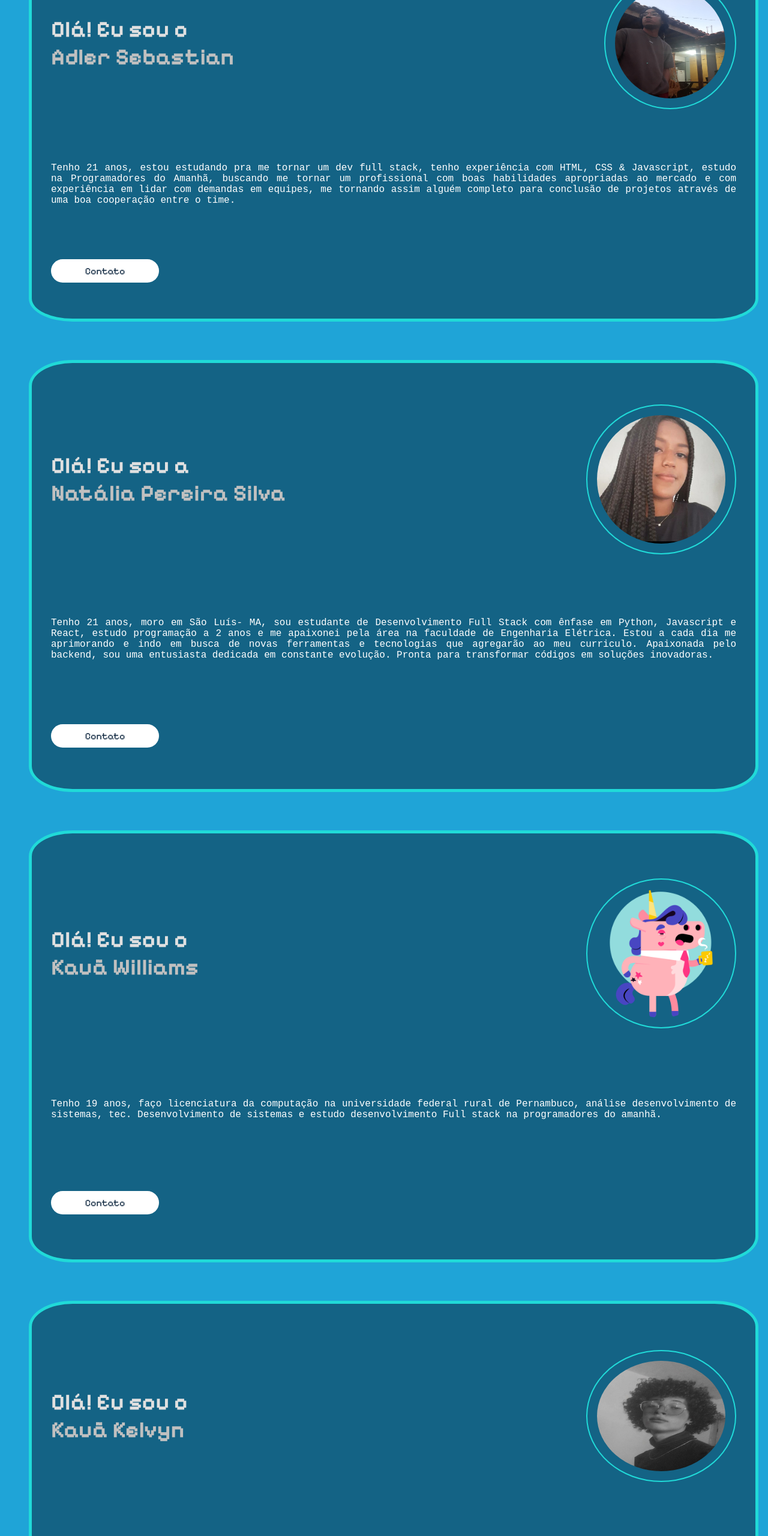
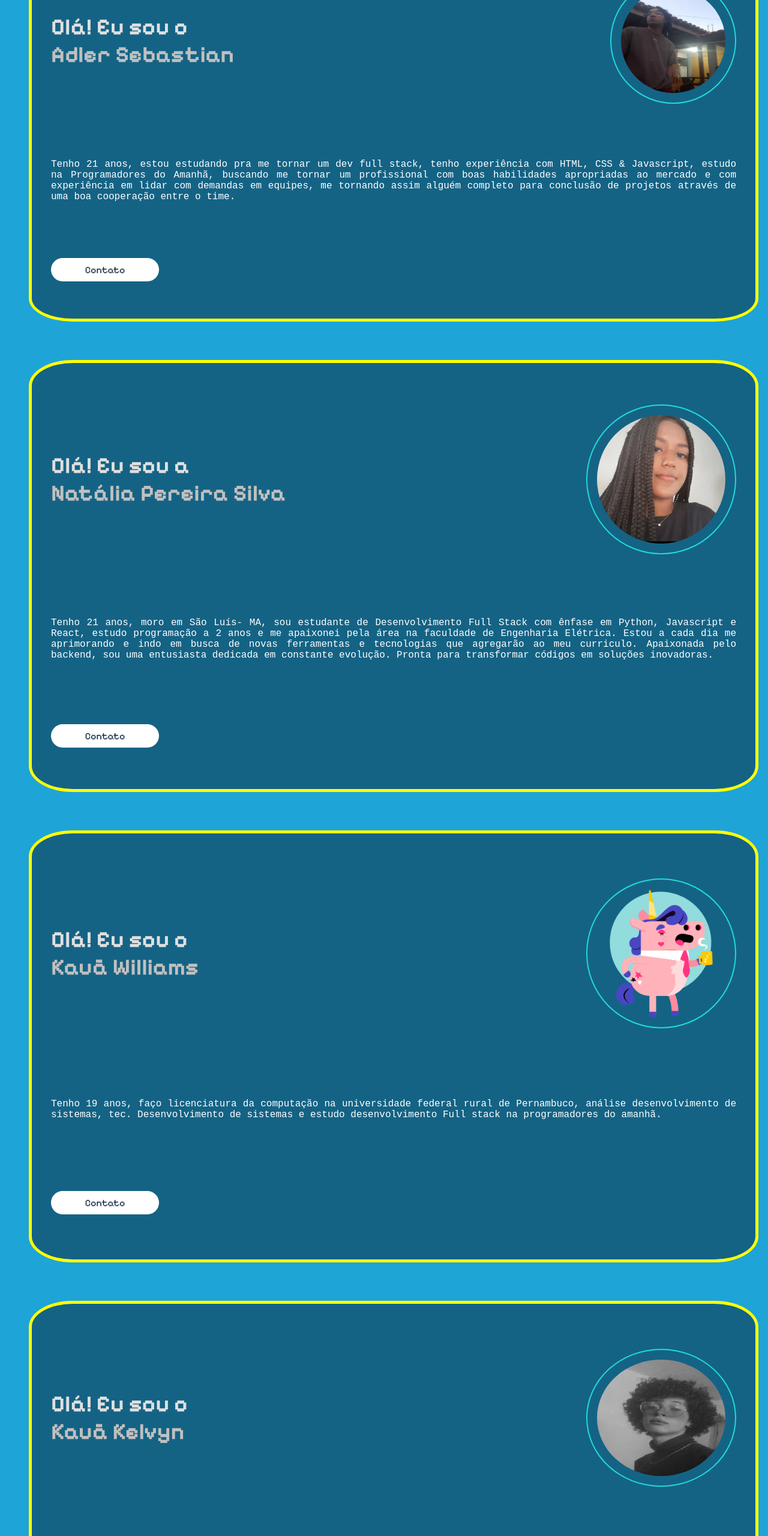
Before and after one commit to Kerubink/Projeto-M1---Quiz, a plain HTML site: page pages/Devs/devs.html in a window 1280 px wide. Shown: the part 240-2800 px from the top of the page at 60% size. Drawn offline with Linux system fonts and the light colour scheme; a web font is replaced by a local one.

Commit message:
colorindo

```diff
--- a/pages/Devs/devs.css
+++ b/pages/Devs/devs.css
@@ -22,7 +22,7 @@
   }
 
   nav ul li a:hover{
-    color: var(--color-azul-mar);
+    color: var(--color-green);
     text-decoration: underline;
     transition: .4s;
   }
@@ -57,7 +57,7 @@ section {
 .primeiro-perfil {
     background-color: var(--color-azul-escuro);
     height: 80vh;
-    border: 5px solid var(--color-azul-mar);
+    border: 5px solid var(--color-yellow);
     border-radius: 6%;
     display: flex;
     justify-content: space-between;
@@ -70,7 +70,7 @@ section {
 .segundo-perfil {
     background-color: var(--color-azul-escuro);
     height: 90vh;
-    border: 5px solid var(--color-azul-mar);
+    border: 5px solid var(--color-yellow);
     border-radius: 6%;
     display: flex;
     justify-content: space-between;
@@ -83,7 +83,7 @@ section {
 .terceiro-perfil {
     background-color: var(--color-azul-escuro);
     height: 90vh;
-    border: 5px solid var(--color-azul-mar);
+    border: 5px solid var(--color-yellow);
     border-radius: 6%;
     display: flex;
     justify-content: space-between;
@@ -96,7 +96,7 @@ section {
 .quarto-perfil {
     background-color: var(--color-azul-escuro);
     height: 90vh;
-    border: 5px solid var(--color-azul-mar);
+    border: 5px solid var(--color-yellow);
     border-radius: 6%;
     display: flex;
     justify-content: space-between;
@@ -109,7 +109,7 @@ section {
 .quinto-perfil {
     background-color: var(--color-azul-escuro);
     height: 90vh;
-    border: 5px solid var(--color-azul-mar);
+    border: 5px solid var(--color-yellow);
     border-radius: 6%;
     display: flex;
     justify-content: space-between;
@@ -128,19 +128,19 @@ section {
 }
 
 .img-profile:hover {
-    border: 2px solid var(--color-white);
+    border: 2px solid var(--color-green);
 }
 
 .img-primeiroperfil {
     border-radius: 50%;
-    width: 220px;
-    height: 220px;
+    width: 210px;
+    height: 210px;
 }
 
 .img-quartoperfil {
     border-radius: 50%;
-    width: 260px;
-    height: 220px;
+    width: 250px;
+    height: 230px;
 }
 
 .img-quintoperfil {
```
